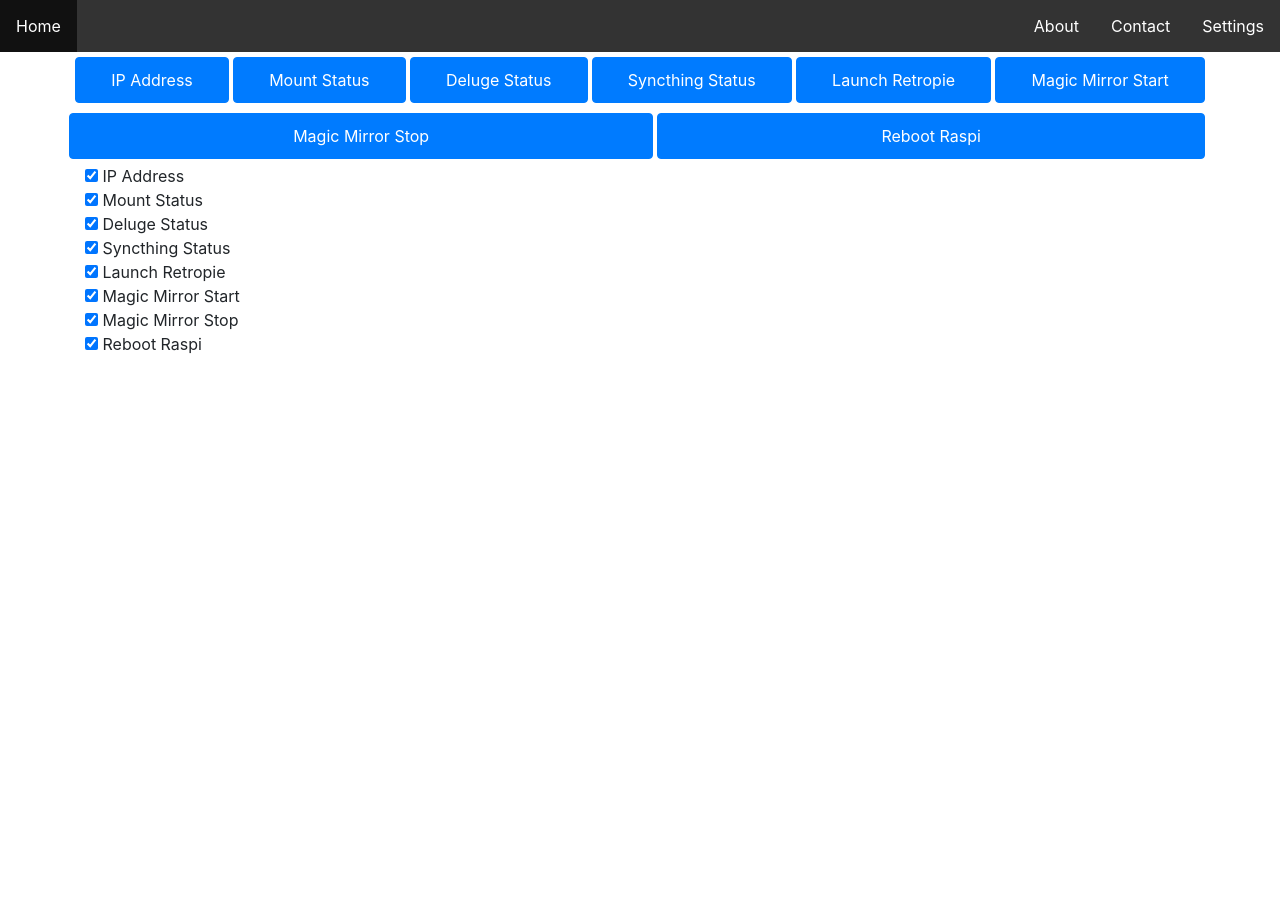
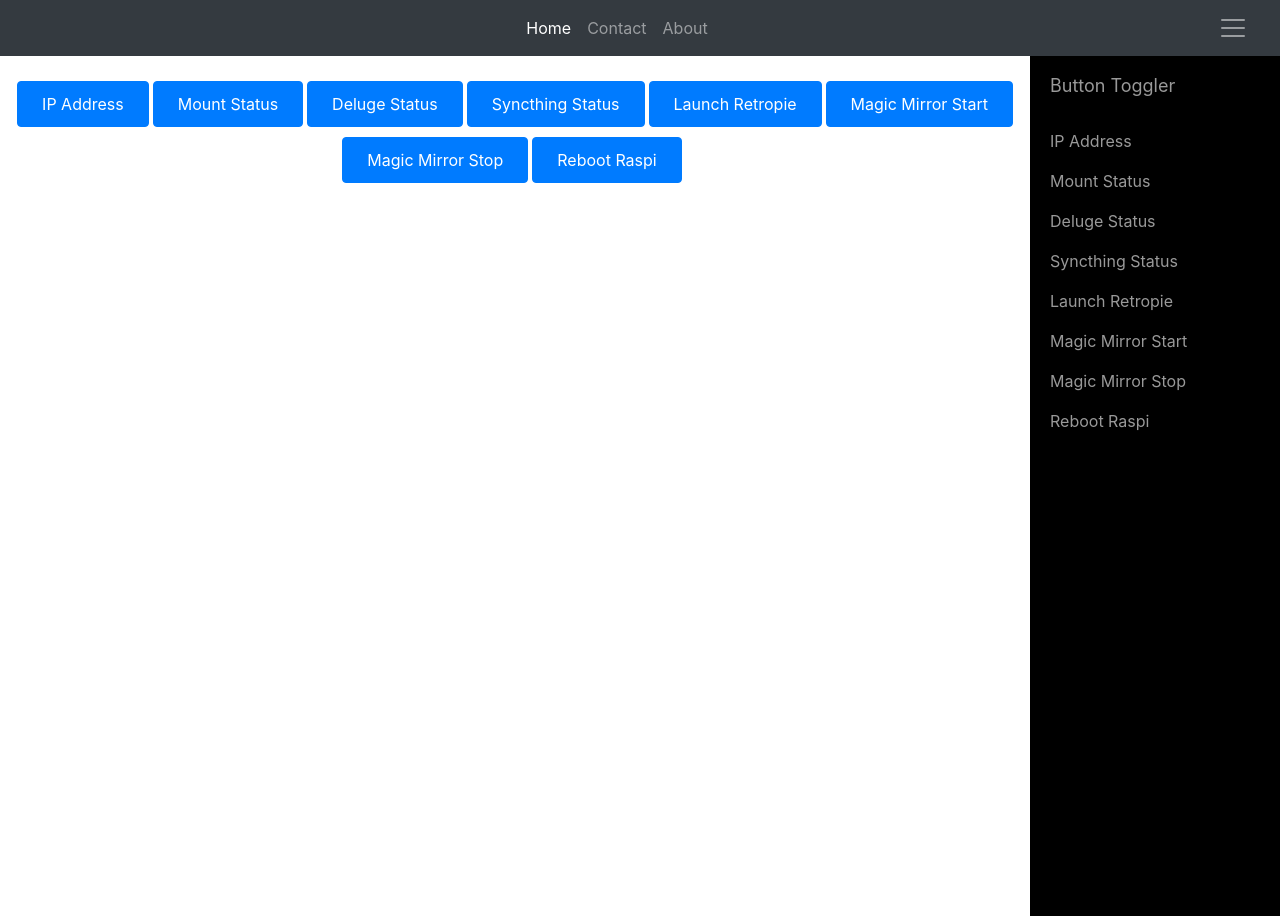
Before and after one commit to Diptanshu8/piface, a Flask app: page / in a window 1280 px wide. Run offline with Flask 2, Linux system fonts and the light colour scheme; some libraries are stand-ins or nearby versions.

Commit message:
Major update with side panel for toggling button display on and off.
Hacky solution with black color for button toggler.

WIP:
1. Handle multiple clicks on button when the response is yet to be
received from the server.
2. Add green and red circles in front of name of button in button
togler.
3. Modify the black side panel to same color as top nav.

Signed-off-by: Diptanshu8 <diptanshuj@gmail.com>

```diff
--- a/app/static/css/main.css
+++ b/app/static/css/main.css
@@ -1,35 +1,132 @@
-ul.topnav {
-  list-style-type: none;
-  margin: 0;
-  padding: 0;
-  overflow: hidden;
-  background-color: #333;
-}
-
-ul.topnav li {float: left;}
-
-ul.topnav li a {
-  display: block;
-  color: white;
-  text-align: center;
-  padding: 14px 16px;
-  text-decoration: none;
-}
-
-ul.topnav li a:hover:not(.active) {background-color: #111;}
-
-ul.topnav li a.active {background-color: black;}
-
-ul.topnav li.right {float: right;}
-
-@media screen and (max-width: 600px) {
-  ul.topnav li.right,
-  ul.topnav li {float: none;}
-}
-
 .btn-group button {
      padding: 10px 24px; /* Some padding */
      cursor: pointer; /* Pointer/hand icon */
      float: center; /* Float the buttons side by side */
      margin: 5px;
 }
+
+#wrapper {
+  padding-left: 0;
+  -webkit-transition: all 0.5s ease;
+  -moz-transition: all 0.5s ease;
+  -o-transition: all 0.5s ease;
+  transition: all 0.5s ease;
+}
+
+#wrapper.toggled {
+  padding-right: 250px;
+}
+
+#sidebar-wrapper {
+  z-index: 1000;
+  position: fixed;
+  right: 250px;
+  width: 0;
+  height: 100%;
+  margin-right: -250px;
+  overflow-y: auto;
+  background: #000;
+  -webkit-transition: all 0.5s ease;
+  -moz-transition: all 0.5s ease;
+  -o-transition: all 0.5s ease;
+  transition: all 0.5s ease;
+}
+
+#wrapper.toggled #sidebar-wrapper {
+  width: 250px;
+}
+
+#page-content-wrapper {
+  width: 100%;
+  position: absolute;
+  padding: 15px;
+}
+
+#wrapper.toggled #page-content-wrapper {
+  position: absolute;
+  margin-right: 0px;
+}
+
+/* Sidebar Styles */
+
+.sidebar-nav {
+  position: absolute;
+  top: 0;
+  width: 250px;
+  margin: 0;
+  padding: 0;
+  list-style: none;
+}
+
+.sidebar-nav li {
+  text-indent: 20px;
+  line-height: 40px;
+}
+
+.sidebar-nav li a {
+  display: block;
+  text-decoration: none;
+  color: #999999;
+}
+
+.sidebar-nav li a:hover {
+  text-decoration: none;
+  color: #fff;
+  background: rgba(255, 255, 255, 0.2);
+}
+
+.sidebar-nav li a:active, .sidebar-nav li a:focus {
+  text-decoration: none;
+}
+
+.sidebar-nav>.sidebar-brand {
+  height: 65px;
+  font-size: 18px;
+  line-height: 60px;
+}
+
+.sidebar-nav>.sidebar-brand a {
+  color: #999999;
+}
+
+.sidebar-nav>.sidebar-brand a:hover {
+  color: #fff;
+  background: none;
+}
+
+@media(min-width:768px) {
+  #wrapper {
+    padding-left: 0;
+  }
+  #wrapper.toggled {
+    padding-right: 250px;
+  }
+  #sidebar-wrapper {
+    width: 0;
+  }
+  #wrapper.toggled #sidebar-wrapper {
+    width: 250px;
+  }
+  #page-content-wrapper {
+    padding: 20px;
+    position: relative;
+  }
+  #wrapper.toggled #page-content-wrapper {
+    position: relative;
+    margin-right: 0;
+  }
+}
+
+/* specifically added for bug on safari for bootstrap 4 */
+@media (min-width: 768px){
+    .navbar-nav{
+        margin:0 auto;
+        display: -webkit-inline-box;
+    }
+    .collapse:not(.show) {
+        display:block;
+    }
+    .row{
+       display: -webkit-inline-box;
+    }
+}
--- a/app/static/main.js
+++ b/app/static/main.js
@@ -101,3 +101,19 @@
     }
   ]);
 }());
+
+// Function to load the sidebar depending on the device width.
+$(function(){
+    $("#menu-toggle").click(function(e) {
+        e.preventDefault();
+        $("#wrapper").toggleClass("toggled");
+    });
+
+    $(window).resize(function(e) {
+      if($(window).width()<=768){
+        $("#wrapper").removeClass("toggled");
+      }else{
+        $("#wrapper").addClass("toggled");
+      }
+    });
+});
--- a/app/templates/base.html
+++ b/app/templates/base.html
@@ -17,18 +17,27 @@
 
 </head>
 <body ng-controller="PiFaceController">
-
-<!-- Responsive Navigation Bar -->
-<ul class="topnav">
-  <li><a href="/">Home</a></li>
-  <li class="right"><a href="{{ url_for('settings') }}">Settings</a></li>
-  <li class="right"><a href="#contact">Contact</a></li>
-  <li class="right"><a href="#about">About</a></li>
-</ul>
-<div class="container">
-{%block buttons %}{% endblock %}
-{%block settings %}{% endblock %}
+<!--Top Nav Bar-->
+<nav class="navbar navbar-expand navbar-dark bg-dark">
+    <div class="collapse navbar-collapse" id="navbarsExample02">
+        <ul class="navbar-nav mr-auto">
+            <li class="nav-item active"> <a class="nav-link" href="#">Home <span class="sr-only">(current)</span></a> </li>
+            <li class="nav-item"> <a class="nav-link" href="#contact">Contact</a> </li>
+            <li class="nav-item"> <a class="nav-link" href="#about">About</a> </li>
+        </ul>
+        <form class="form-inline my-2 my-md-0"> </form>
+    </div>
+    <a href="#menu-toggle" id="menu-toggle" class="navbar-brand">
+        <span class="navbar-toggler-icon"></span>
+    </a>
+    <button class="navbar-toggler" type="button" data-toggle="collapse" data-target="#navbarsExample02" aria-controls="navbarsExample02" aria-expanded="false" aria-label="Toggle navigation">
+        <span class="navbar-toggler-icon"></span>
+    </button>
+</nav>
+<!--End of top Nav Bar-->
+<div id="wrapper" class="toggled">
+    {%block settings %}{% endblock %}
+    {%block buttons %}{% endblock %}
 </div>
-<div class="clearfix"></div>
 </body>
 </html>
--- a/app/templates/functions.html
+++ b/app/templates/functions.html
@@ -2,18 +2,25 @@
 
 {% block buttons %}
 {% raw %}
-    <div class="btn-group row text-center">
-        <button class="col-sm|md|lg|xl-2 btn btn-primary rounded" ng-repeat= "button in buttons_list" id="{{button.id}}"
-                ng-click="button_click(button.id)" ng-show="button.show" class="ng-hide">{{button.id}}</button>
-        {{test}}
+    <div id="page-content-wrapper">
+        <div class="btn-group row text-center">
+            <button class="col-sm|md|lg|xl-2 btn btn-primary rounded" ng-repeat= "button in buttons_list" id="{{button.id}}"
+                    ng-click="button_click(button.id)" ng-show="button.show" class="ng-hide">{{button.id}}</button>
+        </div>
     </div>
 {% endraw %}
 {% endblock %}
 
 {%block settings %}
 {% raw %}
-    <div ng-repeat="button in buttons_list">
-        <input type="checkbox" ng-model="button.show" [ng-true-value=true] [ng-false-value=false]> {{button.id}}
-    </div>
+    <!-- Sidebar -->
+    <div id="sidebar-wrapper" class="sidebar-wrapper">
+        <ul class="sidebar-nav">
+            <li class="sidebar-brand"> <a href="#"> Button Toggler </a> </li>
+            <div ng-repeat="button in buttons_list">
+                <li> <a href="#" ng-model="button.show" ng-click="button.show = !button.show;">{{button.id}}</a> </li>
+            </div>
+        </ul>
+    </div> <!-- /#sidebar-wrapper -->
 {% endraw %}
 {% endblock %}
```
